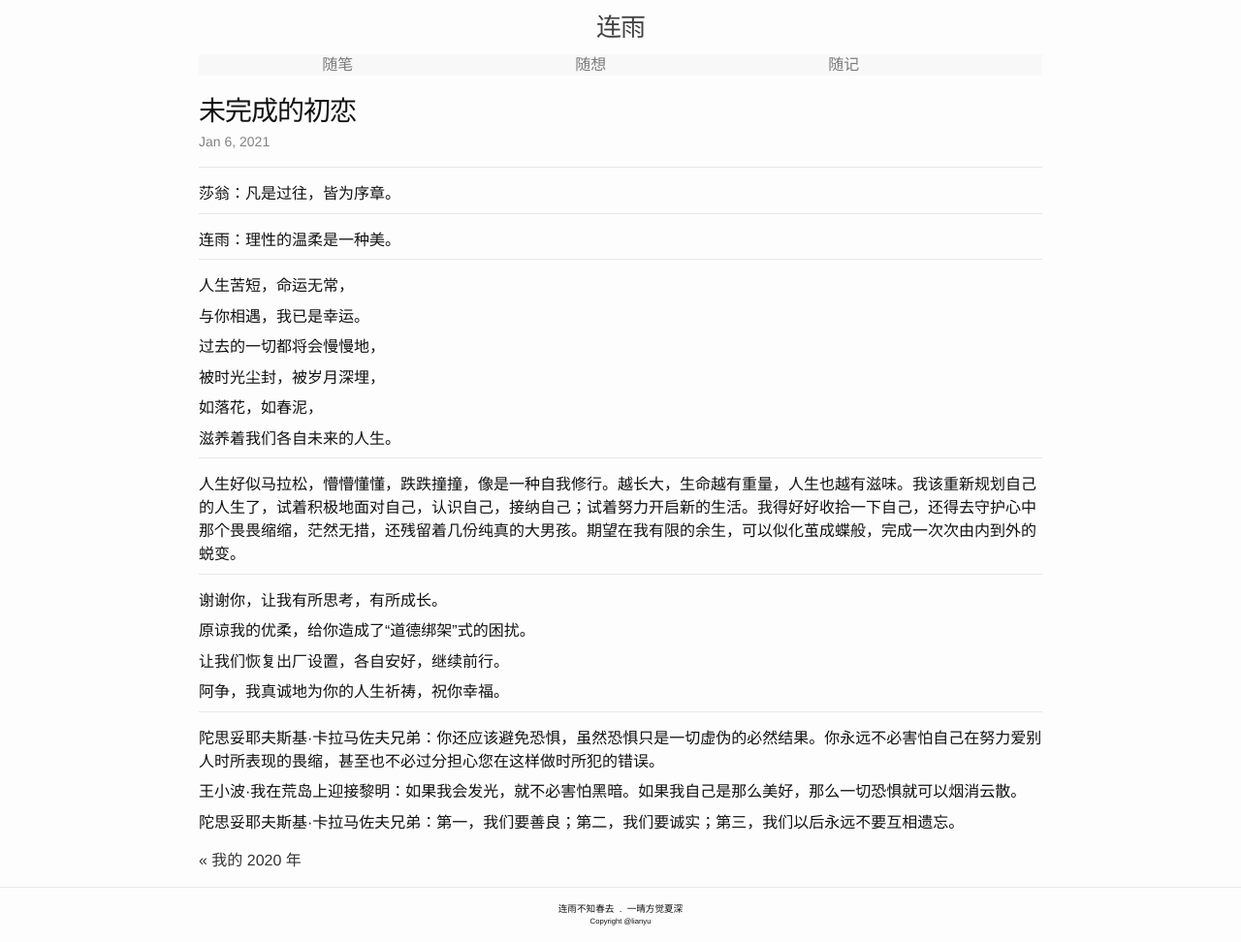
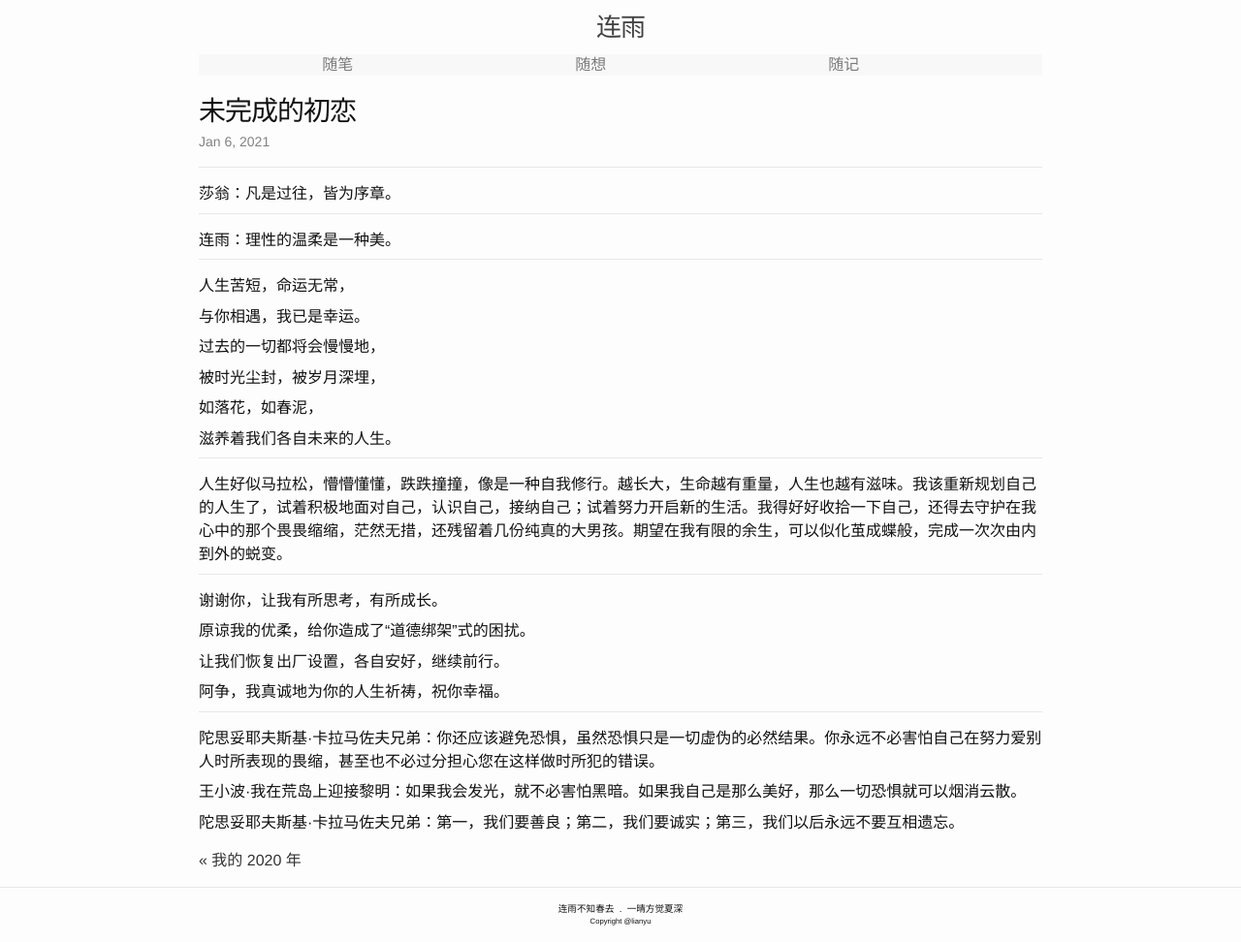
Before and after one commit to lianyu1115/lianyu, a Jekyll site: the page built from _journals/2021-01-06-未完成的初恋.md, in a window 1280 px wide. Shown: the whole page at 97% size. Built offline with Jekyll 4.4.1, drawn with Linux system fonts in a browser that asks for light colours.

Commit message:
Update 2021-01-06-未完成的初恋.md

```diff
--- a/_journals/2021-01-06-未完成的初恋.md
+++ b/_journals/2021-01-06-未完成的初恋.md
@@ -29,7 +29,7 @@
 
 - - -
 
-人生好似马拉松，懵懵懂懂，跌跌撞撞，像是一种自我修行。越长大，生命越有重量，人生也越有滋味。我该重新规划自己的人生了，试着积极地面对自己，认识自己，接纳自己；试着努力开启新的生活。我得好好收拾一下自己，还得去守护心中那个畏畏缩缩，茫然无措，还残留着几份纯真的大男孩。期望在我有限的余生，可以似化茧成蝶般，完成一次次由内到外的蜕变。
+人生好似马拉松，懵懵懂懂，跌跌撞撞，像是一种自我修行。越长大，生命越有重量，人生也越有滋味。我该重新规划自己的人生了，试着积极地面对自己，认识自己，接纳自己；试着努力开启新的生活。我得好好收拾一下自己，还得去守护在我心中的那个畏畏缩缩，茫然无措，还残留着几份纯真的大男孩。期望在我有限的余生，可以似化茧成蝶般，完成一次次由内到外的蜕变。
 
 - - -
 
```
